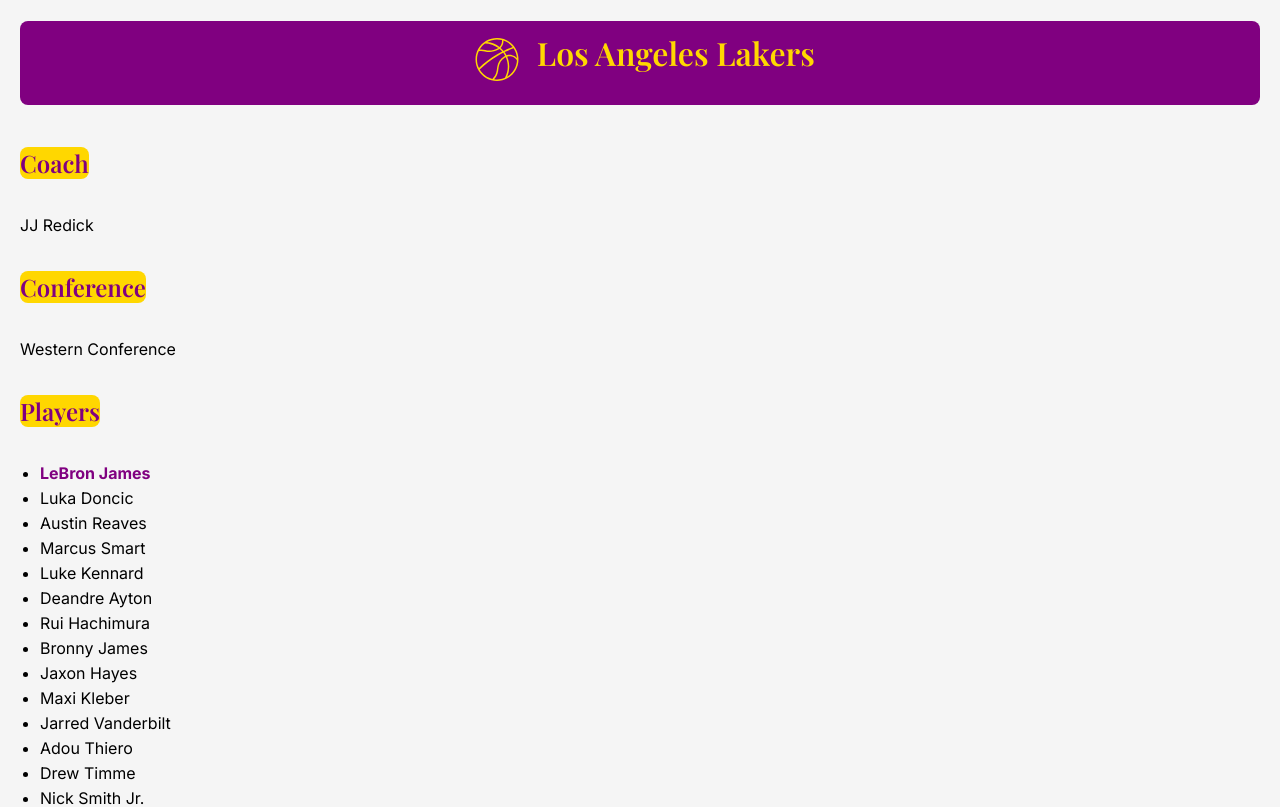
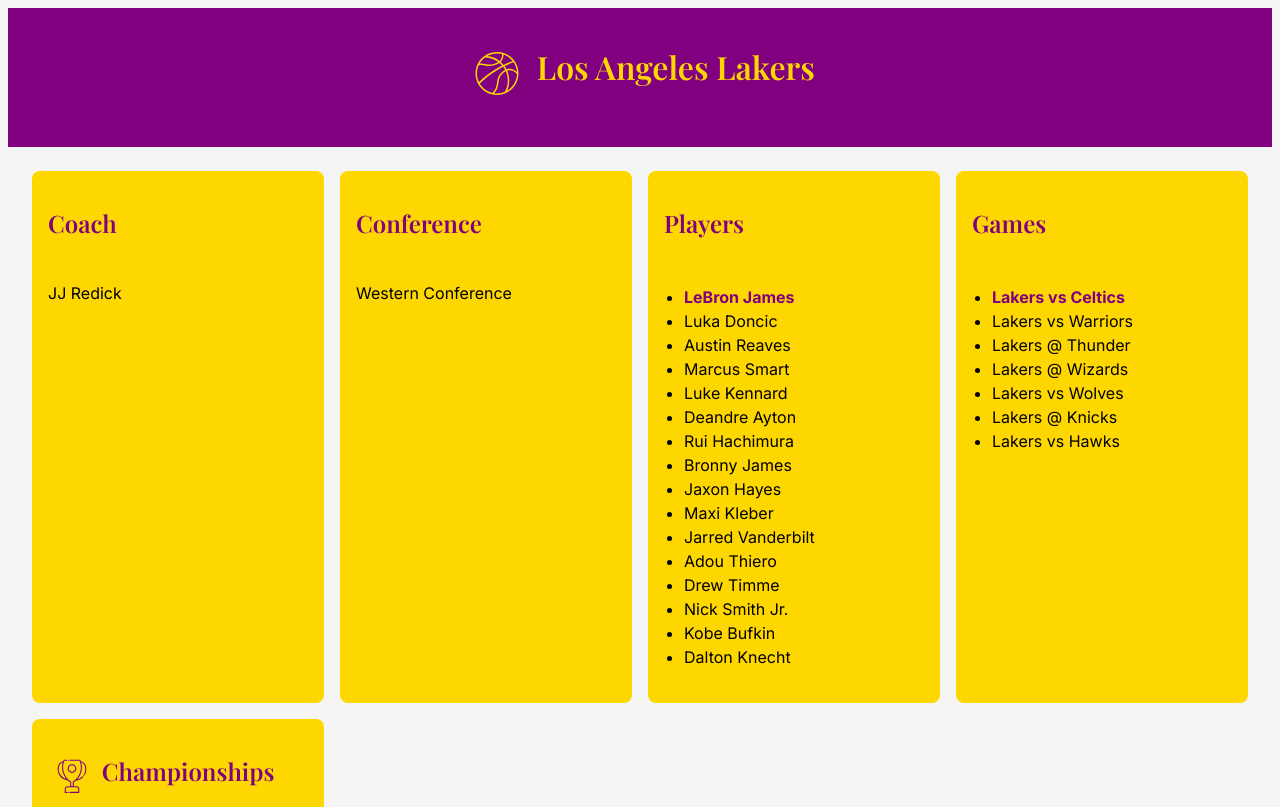
Before and after one commit to dakpasala/csc-437-app, a website: page packages/proto/public/index.html in a window 1280 px wide. Shown: the top 807 px of the page. Drawn offline with nearby package versions, Linux system fonts and the light colour scheme.

Commit message:
changed the format added the grid stuff

```diff
--- a/packages/proto/public/chip.html
+++ b/packages/proto/public/chip.html
@@ -6,6 +6,7 @@
         <link rel="preconnect" href="https://fonts.gstatic.com" crossorigin>
         <link rel="stylesheet" href="https://fonts.googleapis.com/css2?family=Inter:wght@400;700&family=Playfair+Display:wght@600&display=swap">
 
+        <link rel="stylesheet" href="./styles/reset.css"/>
         <link rel="stylesheet" href="./styles/tokens.css"/>
         <link rel="stylesheet" href="./styles/page.css" />
     </head>
--- a/packages/proto/public/index.html
+++ b/packages/proto/public/index.html
@@ -8,23 +8,34 @@
         <link rel="preconnect" href="https://fonts.gstatic.com" crossorigin>
         <link rel="stylesheet" href="https://fonts.googleapis.com/css2?family=Inter:wght@400;700&family=Playfair+Display:wght@600&display=swap">
 
+        <link rel="stylesheet" href="./styles/reset.css"/>
         <link rel="stylesheet" href="./styles/tokens.css"/>
         <link rel="stylesheet" href="./styles/page.css" />
     </head>
     <body>
+        <header class="header">
             <h1>
                 <svg class="icon">
-                <use href="./icons/icons.svg#icon-basketball" />
+                    <use href="/icons/icons.svg#icon-basketball" />
                 </svg>
                 Los Angeles Lakers
             </h1>
+        </header>
 
+        <main class="layout">
+            <section class="content">
+
+                <div class="card">
                     <h2>Coach</h2>
                     <p>JJ Redick</p>
+                </div>
 
+                <div class="card">
                     <h2>Conference</h2>
                     <p>Western Conference</p>
+                </div>
 
+                <div class="card">
                     <h2>Players</h2>
                     <ul>
                         <li><a href="player.html">LeBron James</a></li>
@@ -44,7 +55,9 @@
                         <li>Kobe Bufkin</li>
                         <li>Dalton Knecht</li>
                     </ul>
+                </div>
 
+                <div class="card">
                     <h2>Games</h2>
                     <ul>
                         <li><a href="game.html">Lakers vs Celtics</a></li>
@@ -55,7 +68,9 @@
                         <li>Lakers @ Knicks</li>
                         <li>Lakers vs Hawks</li>
                     </ul>
+                </div>
 
+                <div class="card">
                     <h2>
                         <svg class="icon">
                             <use href="./icons/icons.svg#icon-championship" />
@@ -81,5 +96,9 @@
                         <li>1949-1950</li>
                         <li>1948-1949</li>
                     </ul>
+                </div>
+
+            </section>
+        </main>
     </body>
 </html>
--- a/packages/proto/public/styles/page.css
+++ b/packages/proto/public/styles/page.css
@@ -1,7 +1,37 @@
 body {
     font-family: 'Inter', Arial, sans-serif;
     background-color: var(--color-background-page);
-    margin: 20px;
+}
+
+.header {
+    display: flex;
+    justify-content: center;
+    align-items: center;
+
+    padding: 1rem;
+    background-color: var(--color-background-header);
+}
+
+.layout {
+    display: grid;
+    grid-template-columns: 1fr;
+    padding: 1.5rem;
+}
+
+.content {
+    display: grid;
+    grid-template-columns: repeat(auto-fit, minmax(250px, 1fr));
+    gap: 1rem;
+}
+
+.card {
+    background-color: var(--color-background-card);
+    padding: 1rem;
+    border-radius: 8px;
+
+    display: flex;
+    flex-direction: column;
+    gap: 0.5rem;
 }
 
 h1, h2 {
@@ -9,19 +39,11 @@ h1, h2 {
 }
 
 h1 {
-    background-color: var(--color-background-header);
     color: var(--color-text-first-heading);
-    text-align: center;
-    padding: 10px;
-    border-radius: 8px;
 }
 
 h2 {
-    display: inline-block;
-    background-color: var(--color-background-card);
     color: var(--color-text-second-heading);
-    margin-top: 20px;
-    border-radius: 8px;
 }
 
 p {
@@ -33,7 +55,7 @@ ul {
 }
 
 li {
-    margin: 5px 0;
+    margin: 0.25rem 0;
 }
 
 a {
```
Also changed, not shown: packages/proto/public/game.html (+1 -0 lines), packages/proto/public/player.html (+1 -0 lines). Lines whose indentation alone changed are shown as unchanged.
